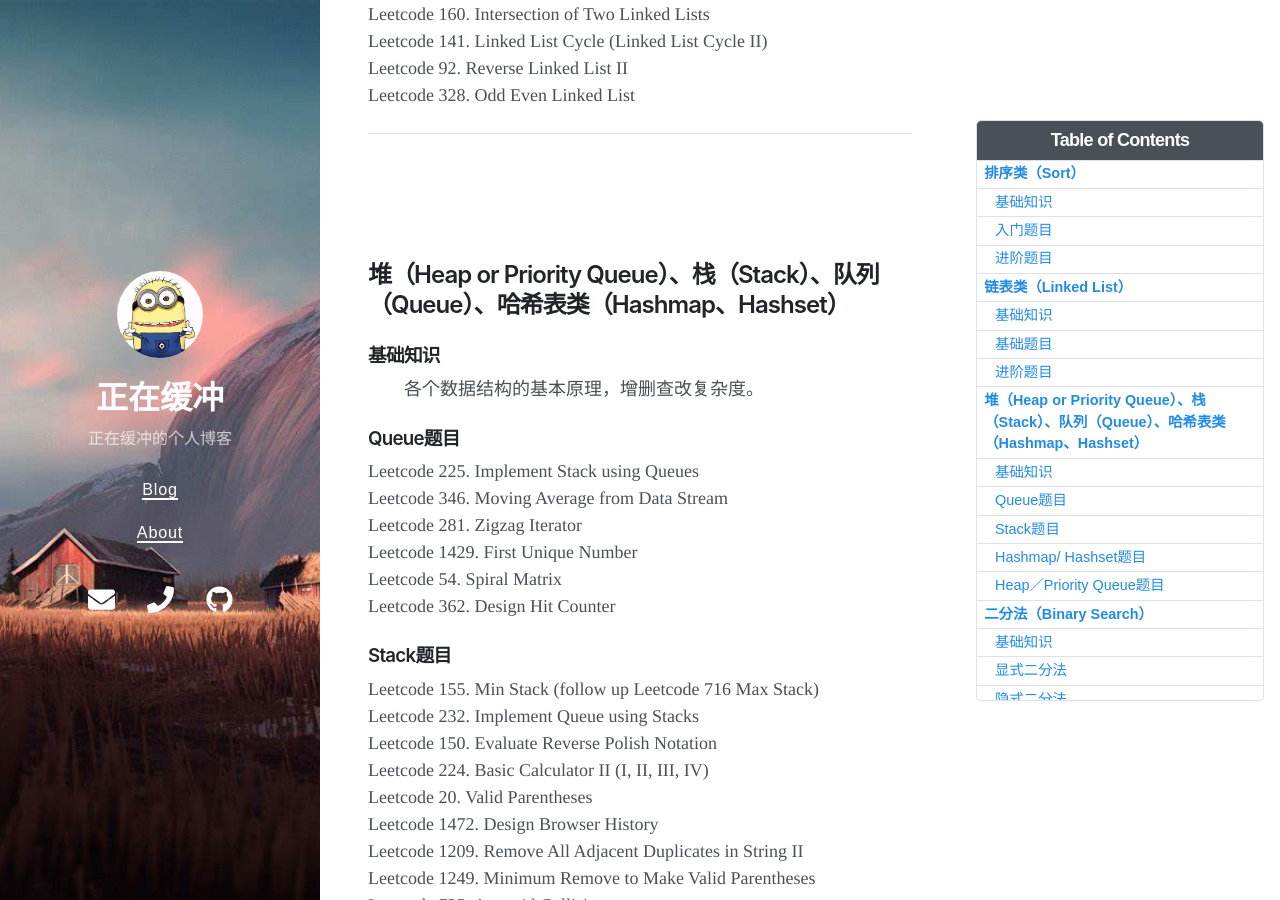
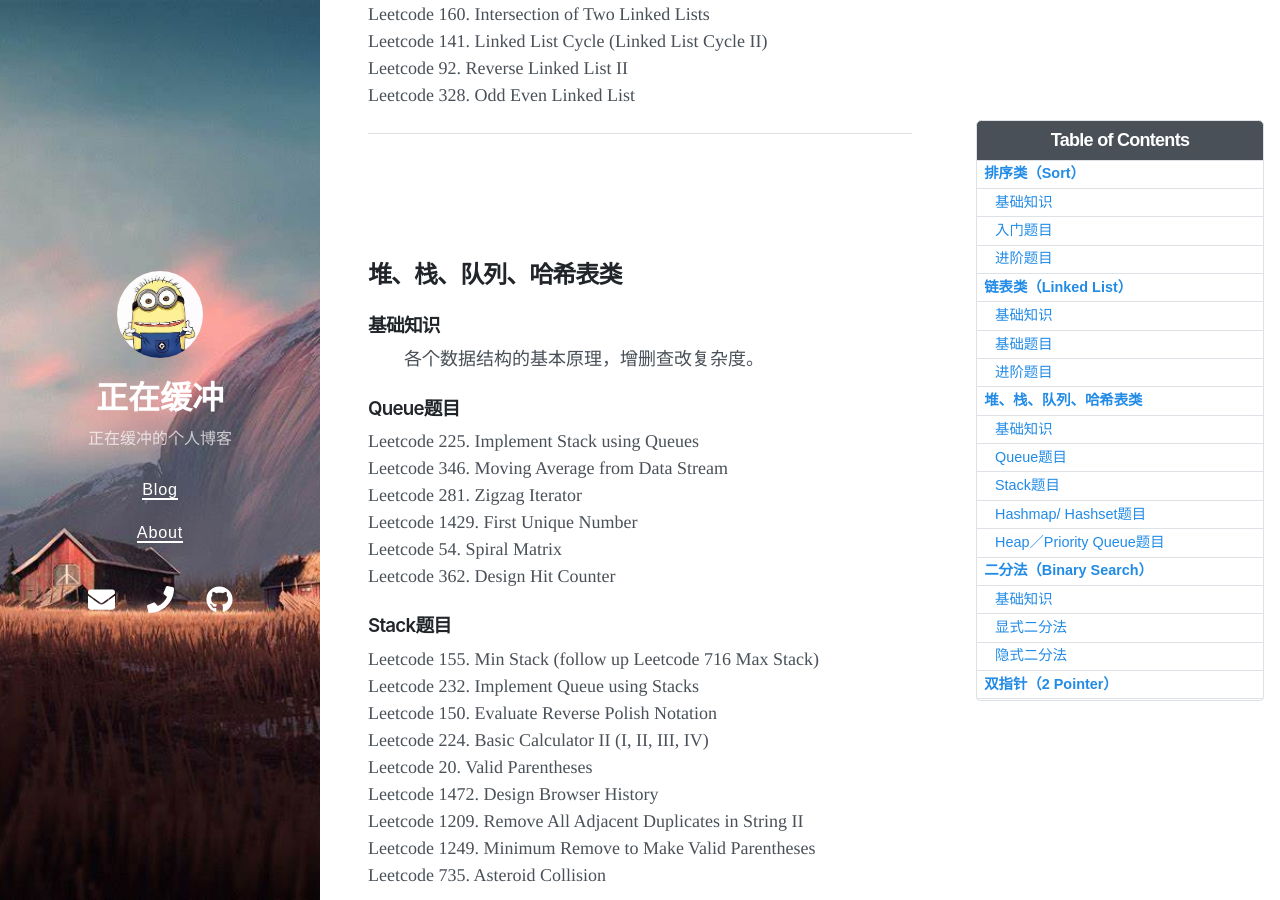
Before and after one commit to Zzhc3321/personal-blog.github.io, a Jekyll site: the page built from _posts/2022-03-16-Leetcode分类刷题总结.md, in a window 1280 px wide and 900 px high, scrolled down 1429 px. Built offline with Jekyll 4.4.1, drawn with Linux system fonts in a browser that asks for light colours; nearby versions of some CDN libraries.

Commit message:
修改文件: _posts/2022-03-16-Leetcode分类刷题总结.md

```diff
--- a/_posts/2022-03-16-Leetcode分类刷题总结.md
+++ b/_posts/2022-03-16-Leetcode分类刷题总结.md
@@ -105,7 +105,7 @@
 
 
 
-## 堆（Heap or Priority Queue）、栈（Stack）、队列（Queue）、哈希表类（Hashmap、Hashset）
+## 堆、栈、队列、哈希表类
 
 ### 基础知识
 &emsp;&emsp;各个数据结构的基本原理，增删查改复杂度。<br>
```
